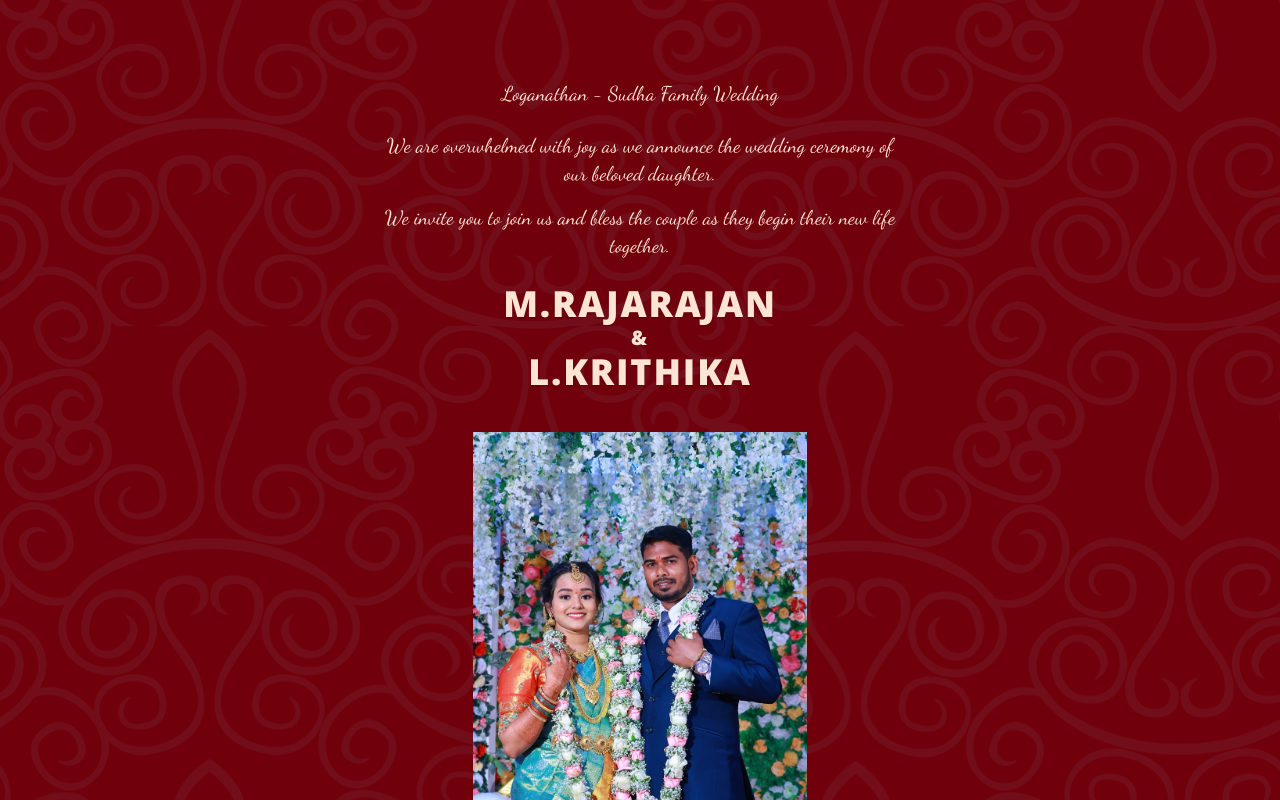
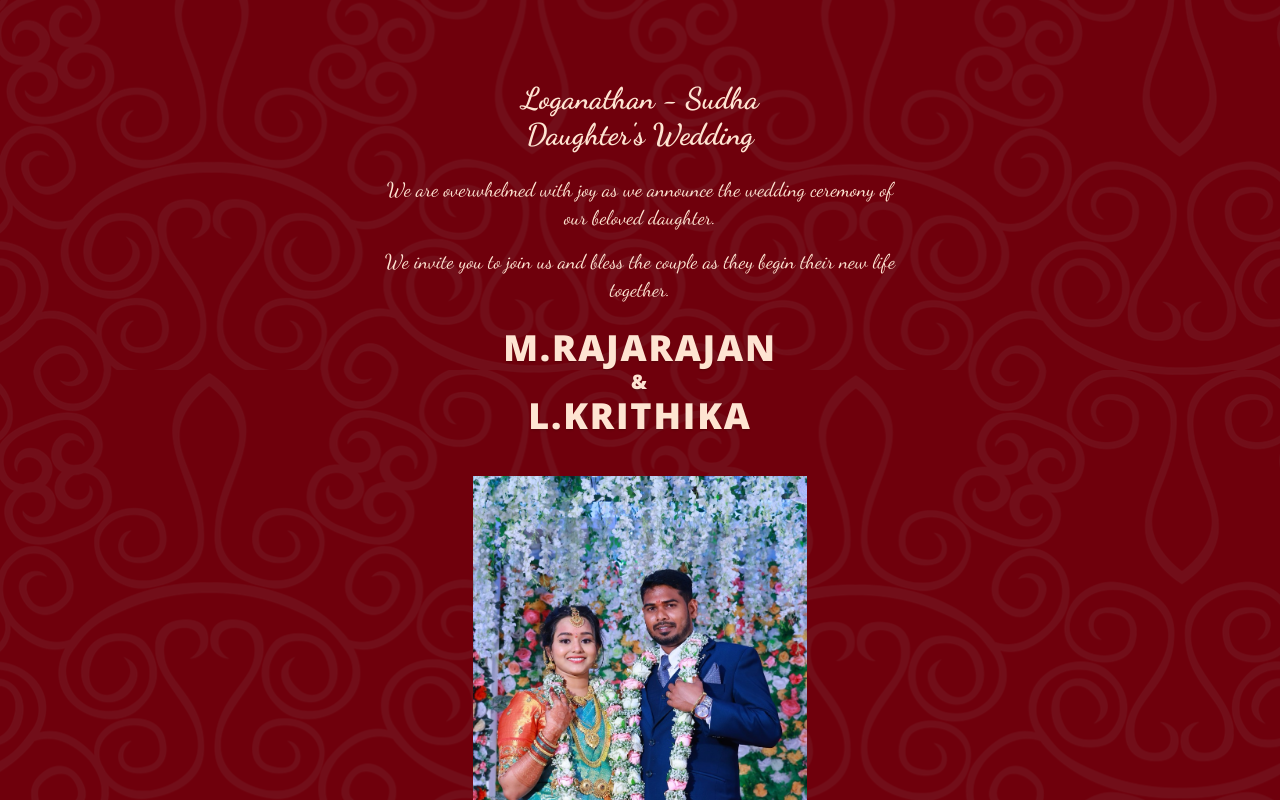
Before and after one commit to VikramVijayaraj/invitation-app, a React (Vite) app: page / in a window 1280 px wide. Both pictures are taken after a click on the button "Open Invitation". Shown: the top 800 px of the page. Built offline with nearby package versions, Linux system fonts and the light colour scheme.

Commit message:
Make first line bigger and contact at last

```diff
--- a/src/components/HeroSection.jsx
+++ b/src/components/HeroSection.jsx
@@ -2,8 +2,8 @@ export default function HeroSection() {
   return (
     <div className="space-y-10">
       <div className="flex flex-col items-center justify-center space-y-6">
-        <p className="text-xl px-10 text-center">
-          Loganathan - Sudha Family Wedding
+        <p className="text-3xl font-black px-10 text-center">
+          Loganathan - Sudha <br /> Daughter's Wedding
         </p>
         <div className="space-y-4 text-xl px-10 md:px-40 lg:px-96 text-center">
           <p>
--- a/src/components/ReceptionSection.jsx
+++ b/src/components/ReceptionSection.jsx
@@ -57,6 +57,10 @@ export default function ReceptionSection() {
           </DialogContent>
         </Dialog>
       </div>
+
+      <p className="text-lg font-secondary text-center mt-4">
+        To Sugan Raj at 8118 1414
+      </p>
     </div>
   );
 }
```
